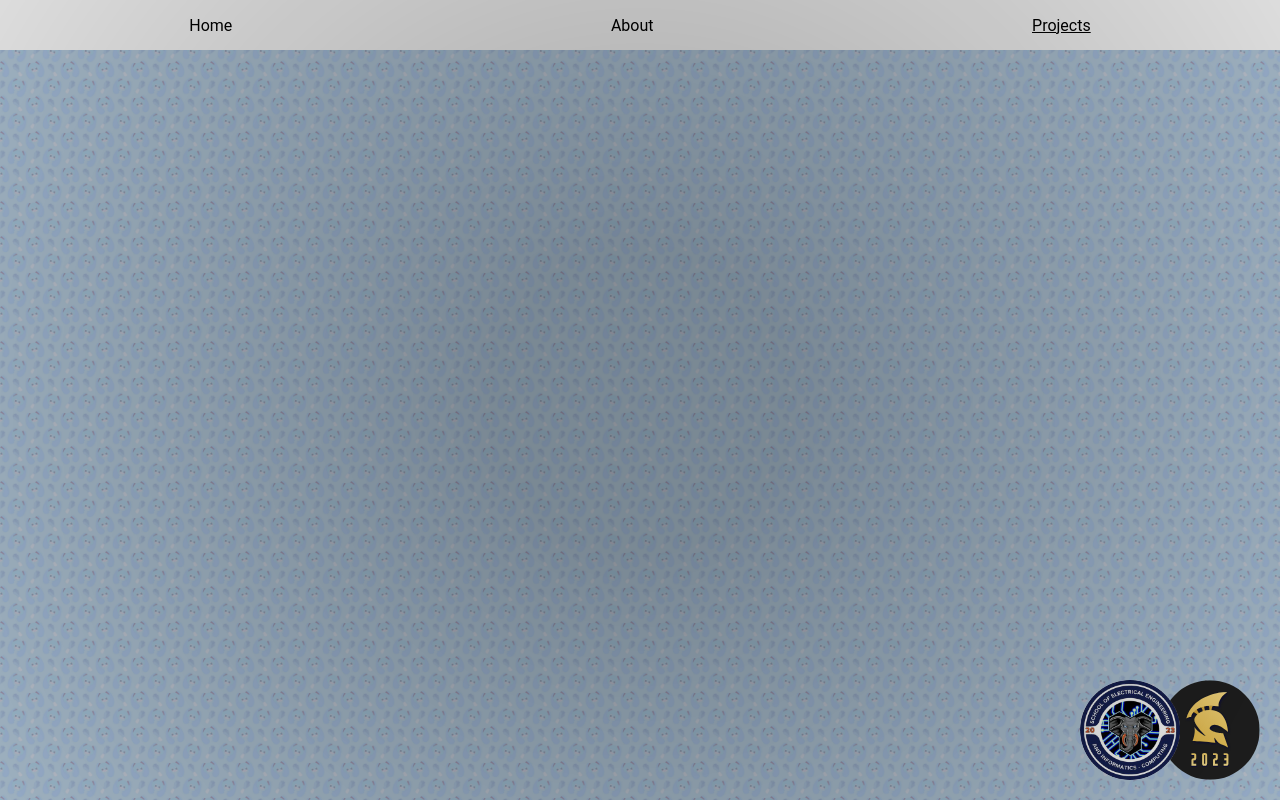
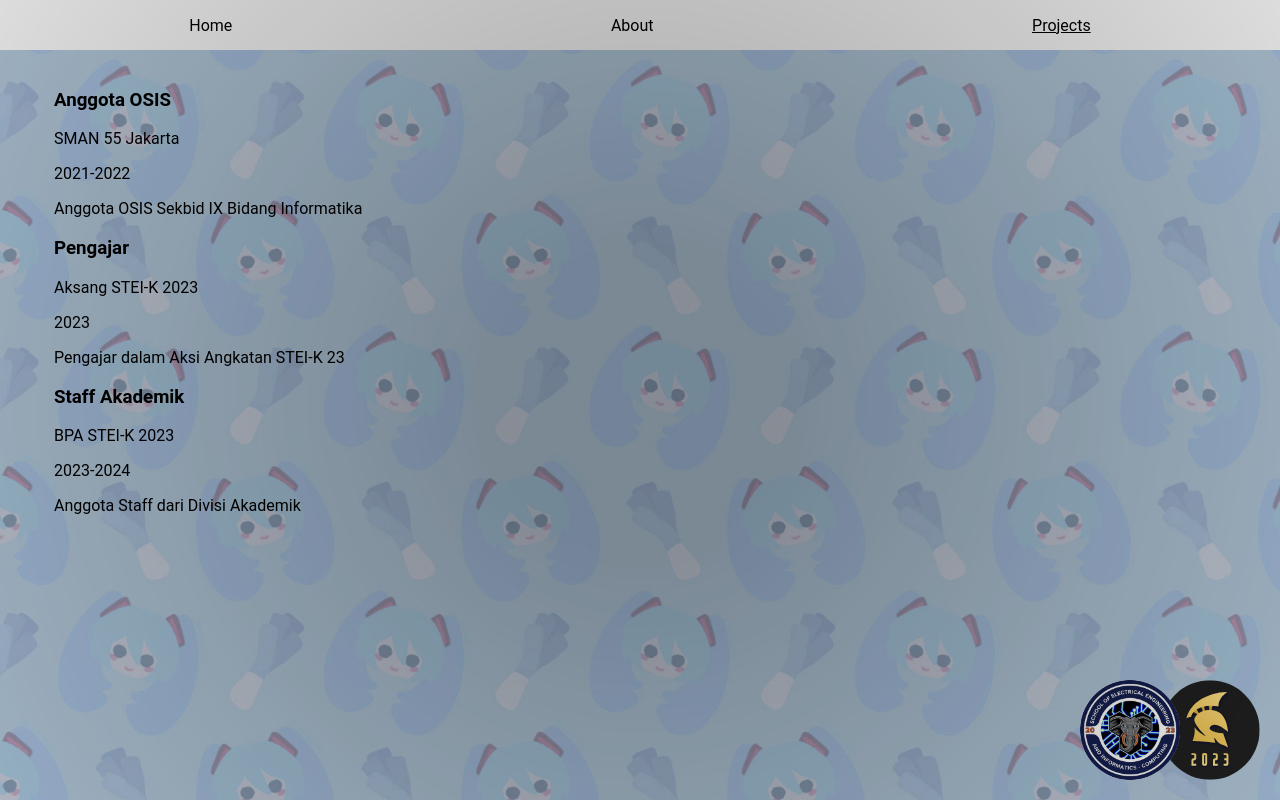
Before and after one commit to Darsua/sparta-portfolio, a Flask app: page /projects in a window 1280 px wide. Run offline with Flask 3, Linux system fonts and the light colour scheme.

Commit message:
feat: updated projects

```diff
--- a/templates/projects.html
+++ b/templates/projects.html
@@ -20,7 +20,25 @@
         </nav>
     </header>
     <div style="margin:auto; padding-right: 20px; max-width: 90%;" class="fade-in">
-
+    <div class="timeline">
+        <div>
+            <h3>Anggota OSIS</h3>
+            <p>SMAN 55 Jakarta</p>
+            <p>2021-2022</p>
+            <p>Anggota OSIS Sekbid IX Bidang Informatika</p>
+        </div>
+        <div>
+            <h3>Pengajar</h3>
+            <p>Aksang STEI-K 2023</p>
+            <p>2023</p>
+            <p>Pengajar dalam Aksi Angkatan STEI-K 23</p>
+        </div>
+        <div>
+            <h3>Staff Akademik</h3>
+            <p>BPA STEI-K 2023</p>
+            <p>2023-2024</p>
+            <p>Anggota Staff dari Divisi Akademik</p>
+        </div>
     </div>
     <img src="static/sparta.svg" class="fixed-images">
     <img src="static/syntax.jpg" class="fixed-images syntax-image">
```
